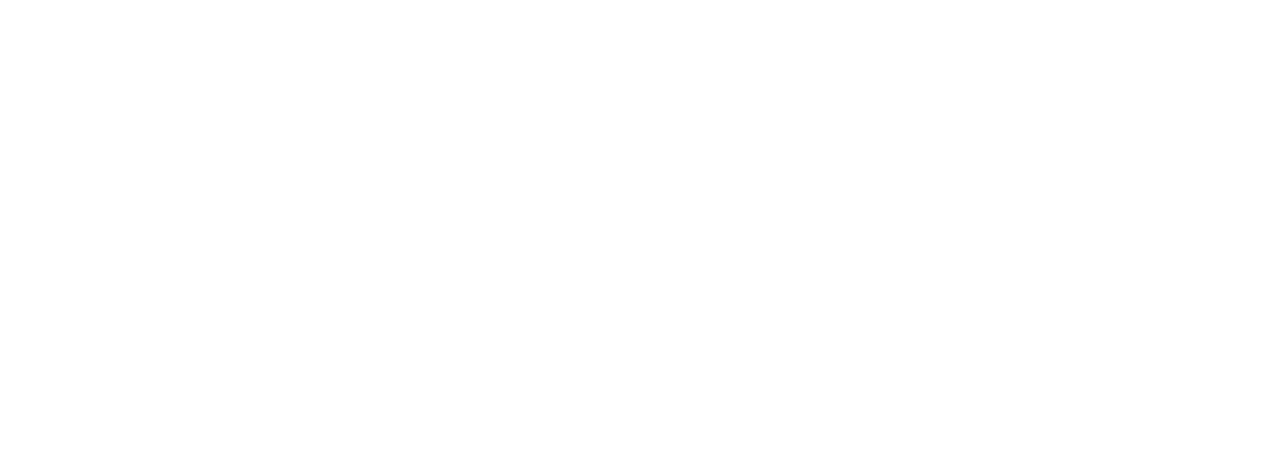
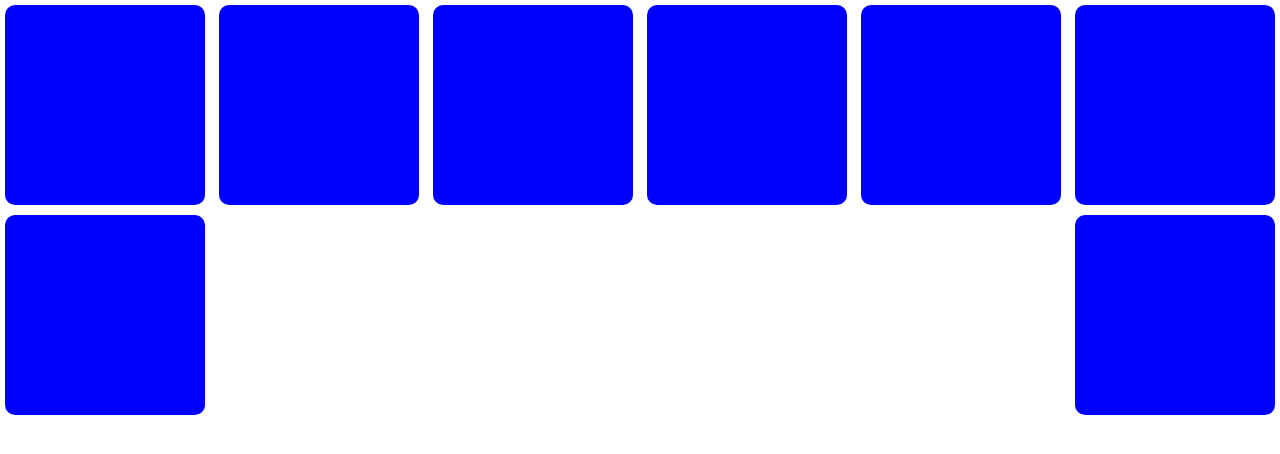
Before and after one commit to reza-habibi/media-query, a plain HTML site: page index.html in a window 1280 px wide. Drawn offline with Linux system fonts and the light colour scheme.

Commit message:
resolve conflict

```diff
--- a/style.css
+++ b/style.css
@@ -16,3 +16,18 @@
   border-radius: 10px;
   margin: 5px;
 }
+
+@media screen and (min-width: 768px) {
+  .container {
+    display: flex;
+    /* flex-flow: column; */
+    justify-content: space-between;
+    align-items: center;
+    flex-wrap: wrap;
+  }
+
+  .box {
+    width: 200px;
+    height: 200px;
+  }
+}
```
